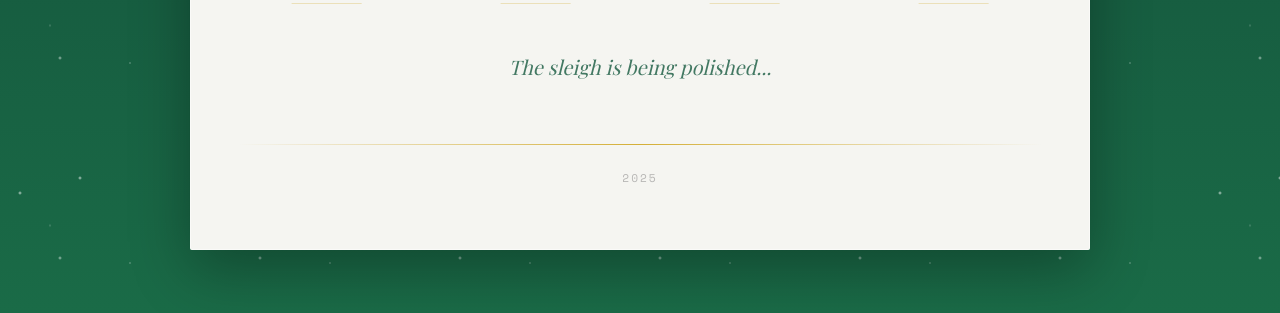
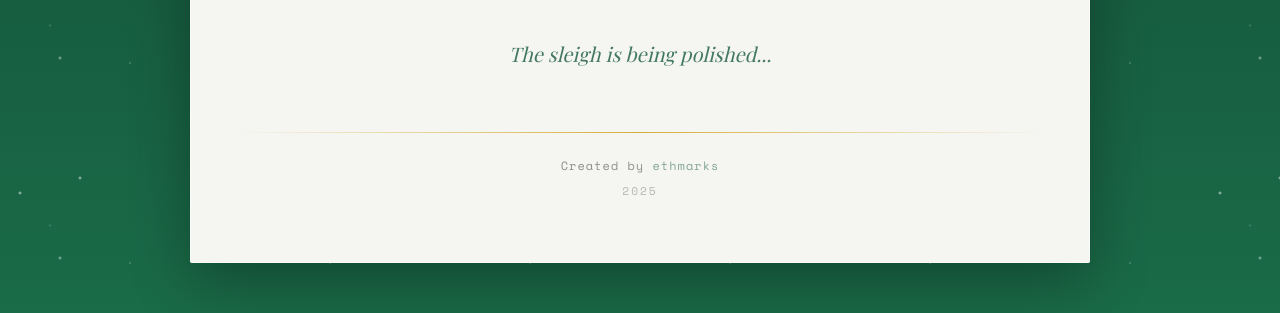
Before and after one commit to ethmarks/xmas, a website built with Vite: page index.html in a window 1280 px wide. Shown: the part 487-800 px from the top of the page. Built offline with nearby package versions, Linux system fonts and the light colour scheme.

Commit message:
add credit line
coded with Claude Sonnet 4.5

```diff
--- a/index.html
+++ b/index.html
@@ -99,6 +99,9 @@
 
         <footer class="footer">
             <div class="decorative-line"></div>
+            <div class="credits">
+                Created by <a href="https://github.com/ethmarks" target="_blank" rel="noopener noreferrer">ethmarks</a>
+            </div>
             <div class="year" x-text="new Date().getFullYear()"></div>
         </footer>
     </div>
--- a/style.css
+++ b/style.css
@@ -260,6 +260,29 @@ body {
     opacity: 0.3;
 }
 
+.credits {
+    font-family: "Space Mono", monospace;
+    font-size: 0.75rem;
+    letter-spacing: 1px;
+    color: var(--charcoal);
+    opacity: 0.5;
+    margin-bottom: 0.5rem;
+}
+
+.credits a {
+    color: var(--forest-green);
+    text-decoration: none;
+    border-bottom: 1px solid transparent;
+    transition:
+        border-color 0.3s ease,
+        opacity 0.3s ease;
+}
+
+.credits a:hover {
+    border-bottom-color: var(--forest-green);
+    opacity: 1;
+}
+
 @media (max-width: 768px) {
     .container {
         padding: 2.5rem 1.5rem;
```
